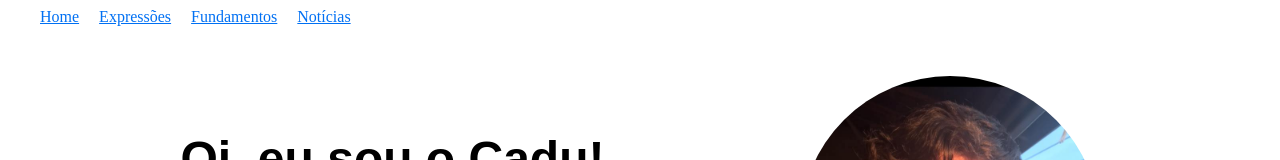
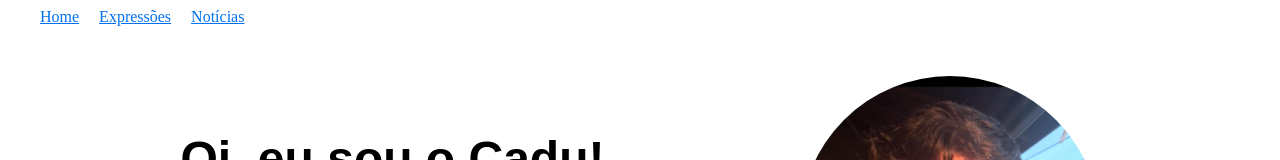
Before and after one commit to cpwaldow/caduverso, a Next.js app: page / in a window 1280 px wide. Shown: the top 160 px of the page. Built offline with nearby package versions, Linux system fonts and the light colour scheme.

Commit message:
removendo fundamentos do menu

```diff
--- a/Components/Header.js
+++ b/Components/Header.js
@@ -13,10 +13,6 @@ export default function Header() {
           <a className={styles.link}>Expressões</a>
         </Link>
 
-        <Link href="../fundamentos">
-          <a className={styles.link}>Fundamentos</a>
-        </Link>
-
         <Link href="../news">
           <a className={styles.link}>Notícias</a>
         </Link>
```
